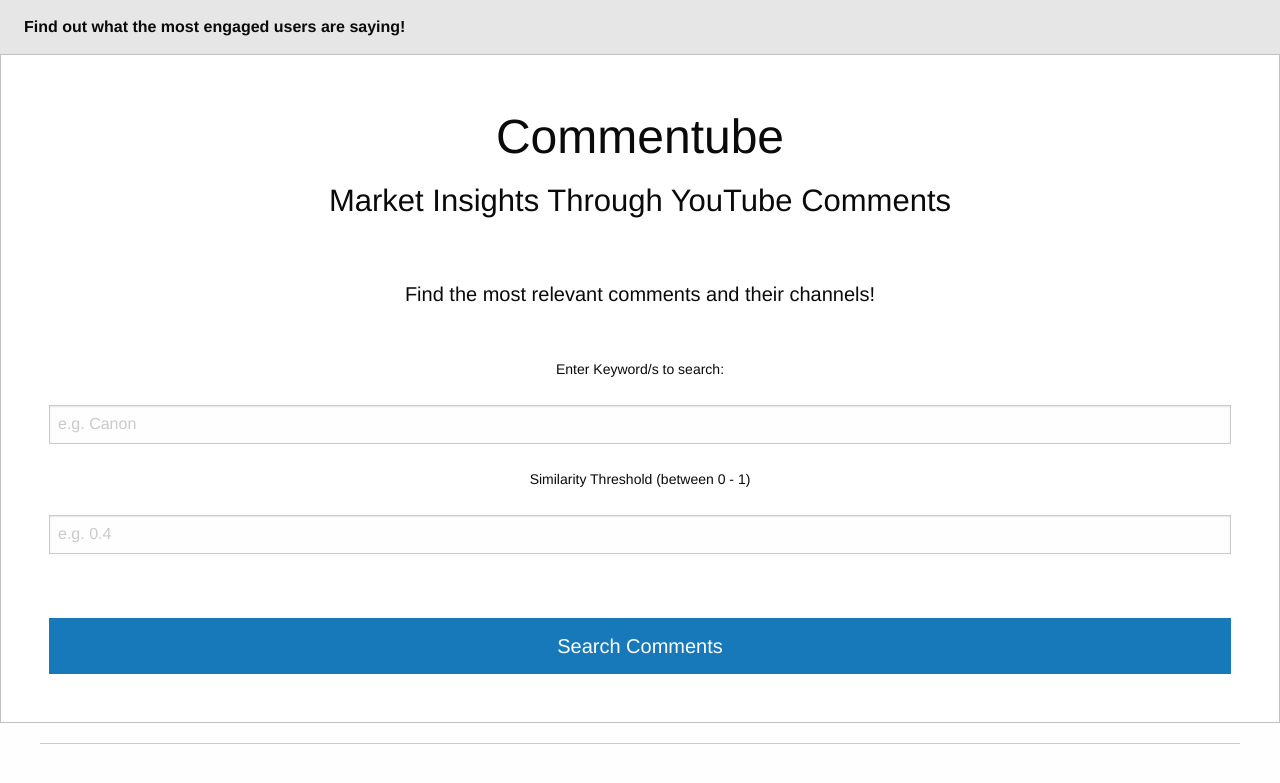
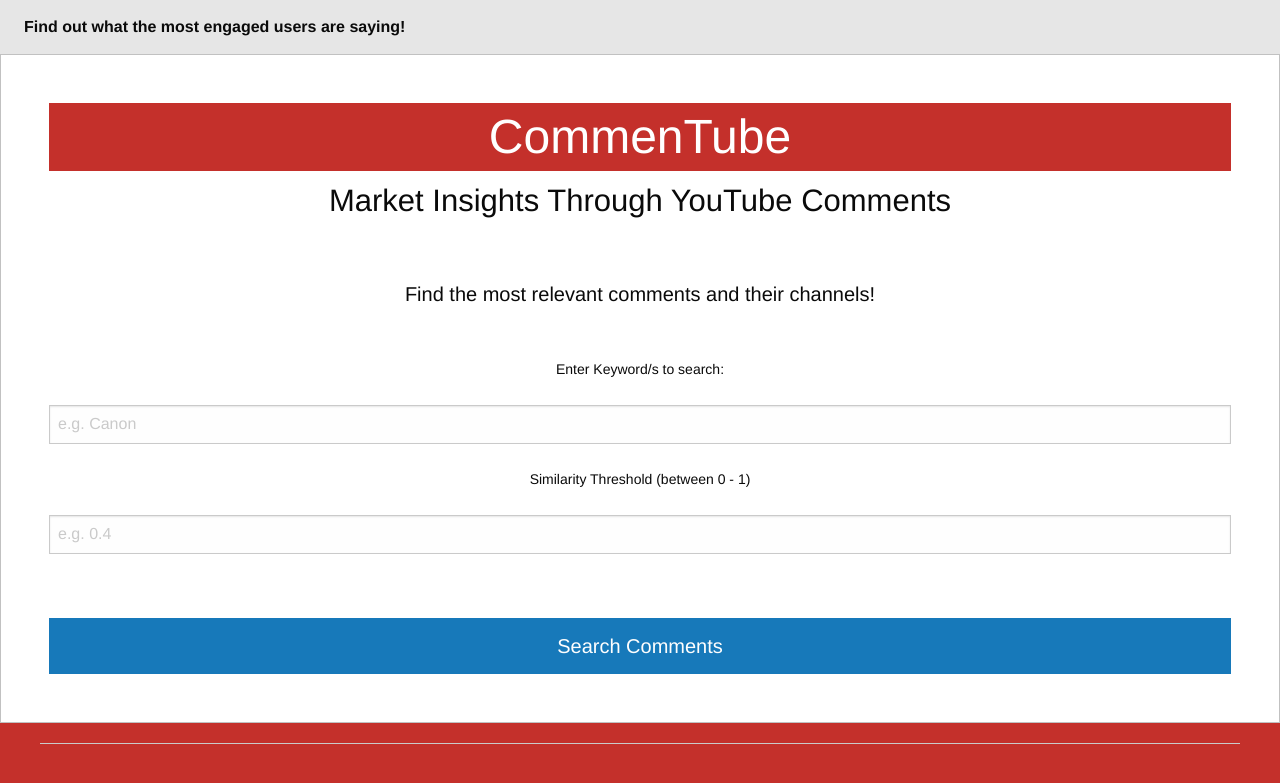
Before and after one commit to ronaldmaj/InsightDataProject, a Flask app: page / in a window 1280 px wide. Shown: the top 783 px of the page. Run offline with Flask 2, Linux system fonts and the light colour scheme; parts of the project's set-up code (start-up, migrations or seed data) failed here and were passed over; some libraries are stand-ins or nearby versions.

Commit message:
Updated website layout - added colour

```diff
--- a/Commentube_AWS/templates/index.html
+++ b/Commentube_AWS/templates/index.html
@@ -5,7 +5,10 @@
     <meta name="viewport" content="width=device-width, initial-scale=1.0" />
     <title>YouTube Comment Analyzer</title>
     <link rel="stylesheet" href="https://dhbhdrzi4tiry.cloudfront.net/cdn/sites/foundation.min.css">
-
+	<style>
+	body {background-color:#c4302b;}
+	h1 {background-color:#c4302b;}
+	</style>
   </head>
   <body>
 
@@ -21,7 +24,7 @@
 
     <div class="callout large">
       <div class="row column text-center">
-        <h1>Commentube</h1>
+        <h1 style="color:white">CommenTube</h1>
 		<h3>Market Insights Through YouTube Comments</h3>
 		<br>
 		<br>
```
Also changed, not shown: 1 other file.
